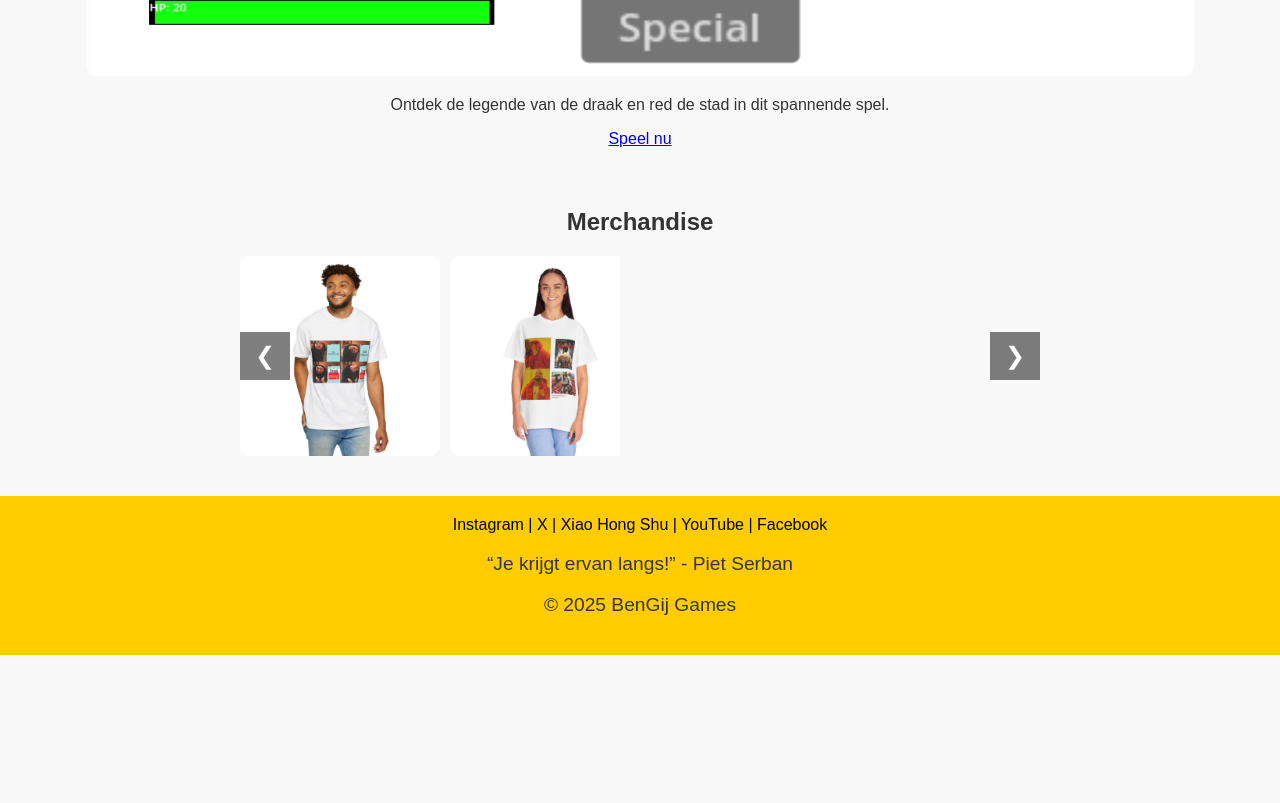
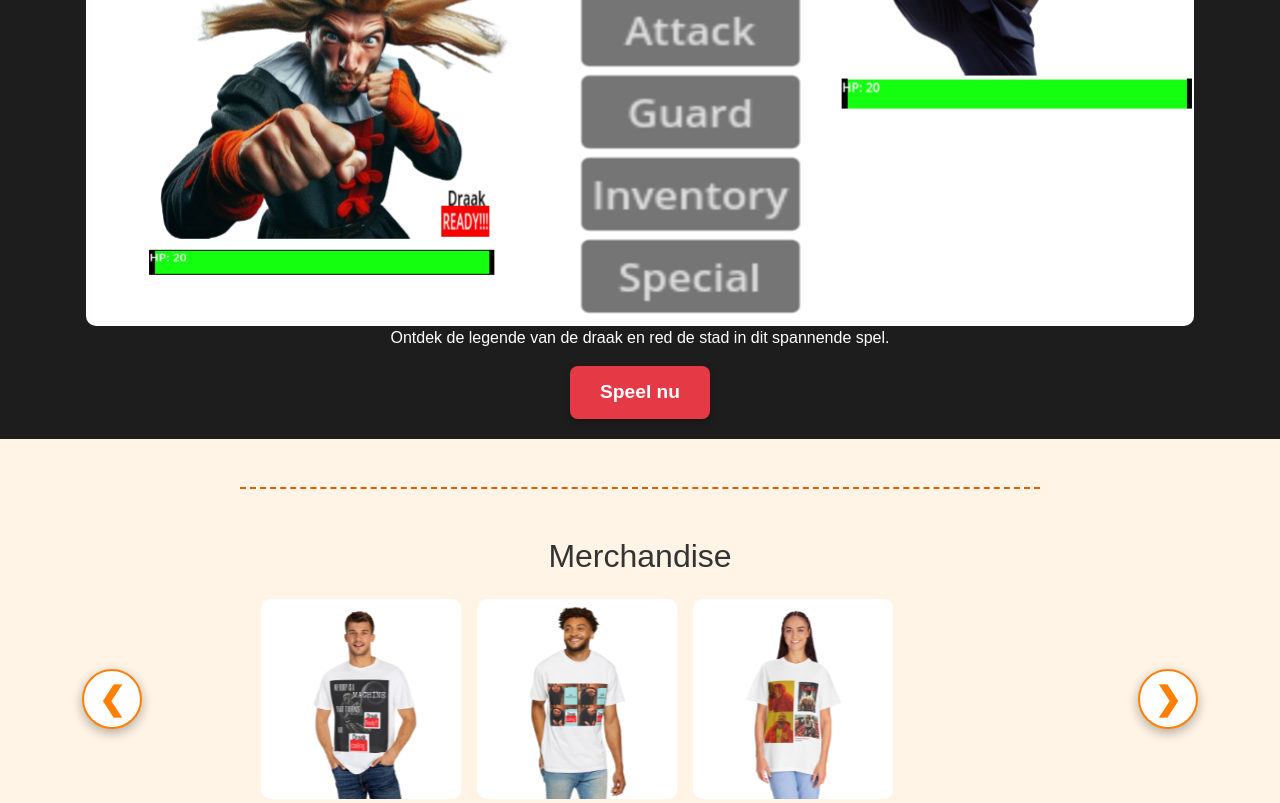
Before and after one commit to BudgetChrome/draakvandoetinchem, a plain HTML site: page index.html in a window 1280 px wide. Shown: the part 1700-2503 px from the top of the page. Before the commit the page ends 2355 px from the top, so only its background shows below. Drawn offline with nearby package versions, Linux system fonts and the light colour scheme.

Commit message:
optimelk idk
grah.jpeg

```diff
--- a/index.html
+++ b/index.html
@@ -4,19 +4,27 @@
     <meta charset="UTF-8">
     <meta name="viewport" content="width=device-width, initial-scale=1.0">
     <title>Draak van Doetinchem</title>
+
+    <!-- Bootstrap CSS -->
+    <link href="https://cdn.jsdelivr.net/npm/bootstrap@5.3.3/dist/css/bootstrap.min.css" rel="stylesheet">
+
+    <!-- Bootstrap JS Bundle (includes Popper) -->
+    <script src="https://cdn.jsdelivr.net/npm/bootstrap@5.3.3/dist/js/bootstrap.bundle.min.js"></script>
+
     <link rel="stylesheet" href="styles.css">
 </head>
 <body>
     <header>
         <div class="banner">
-            <img src="images/kirjan.png" alt="Doetinchem" class="banner-image">
-            <div class="mask">
-                <h1>Draak van Doetinchem</h1>
-            </div>
+            <img src="images/doetinchem.jpg" alt="Doetinchem" class="banner-image">
+                <div class="mask">
+                    <img src="images/mask.jpg" alt="Watermask" class="mask-image">
+                    <h1>Draak van Doetinchem</h1>
+                </div>
         </div>
     </header>
-
-    <section class="characters">
+    <hr class="section-separator">
+    <section class="character-section">
         <div class="character" style="background-color: #7b001c;">
             <h2>Kirjan Drakenhoofd</h2>
             <p>"Hallo, mijn naam is Kirjan. Ik ben de legendarische Draak van Doetinchem. Ik draag graag mijn badjas en een tulp op mijn rug."</p>
@@ -30,7 +38,7 @@
             <p>"Ha, ik ben oude Adderachie. Ik ben mijn hele leven al politieagent."</p>
         </div>
     </section>
-
+<hr class="section-separator">
     <section class="game-section">
         <img src="images/screenshot2.png" alt="Draak van Doetinchem Screenshot">
         <div>
@@ -38,23 +46,52 @@
             <a href="https://stink0440.itch.io/draak-van-doetinchem" target="_blank" class="play-button">Speel nu</a>
         </div>
     </section>
+<hr class="section-separator">
+    <section class="merchandise container my-5">
+  <h2 class="text-center mb-4">Merchandise</h2>
+  <div id="merchCarousel" class="carousel slide" data-bs-ride="carousel">
+    <div class="carousel-inner">
 
-    <section class="merchandise"><!-- perchance replace with bootstrap stuff if possible?-->
-        <h2>Merchandise</h2>
-        <div class="merch-wrapper">
-            <button class="scroll-left">❮</button>
-            <div class="carousel">
-                <img src="images/shirt1.png" alt="Shirt 1" class="merch-item">
-                <img src="images/shirt2.png" alt="Shirt 2" class="merch-item">
-                <img src="images/shirt3.png" alt="Shirt 3" class="merch-item">
-                <img src="images/shirt4.png" alt="Shirt 4" class="merch-item">
-                <img src="images/shirt5.png" alt="Shirt 5" class="merch-item">
-                <img src="images/shirt6.png" alt="Shirt 6" class="merch-item">
-                <img src="images/shirt7.png" alt="Shirt 7" class="merch-item">
-            </div>
-            <button class="scroll-right">❯</button>
+      <!-- Slide 1 -->
+      <div class="carousel-item active">
+        <div class="d-flex justify-content-center gap-3">
+          <img src="images/shirt1.png" class="d-block" style="width: 200px;" alt="Shirt 1">
+          <img src="images/shirt2.png" class="d-block" style="width: 200px;" alt="Shirt 2">
+          <img src="images/shirt3.png" class="d-block" style="width: 200px;" alt="Shirt 3">
         </div>
-    </section>
+      </div>
+
+      <!-- Slide 2 -->
+      <div class="carousel-item">
+        <div class="d-flex justify-content-center gap-3">
+          <img src="images/shirt4.png" class="d-block" style="width: 200px;" alt="Shirt 4">
+          <img src="images/shirt5.png" class="d-block" style="width: 200px;" alt="Shirt 5">
+          <img src="images/shirt6.png" class="d-block" style="width: 200px;" alt="Shirt 6">
+        </div>
+      </div>
+
+      <!-- Slide 3 -->
+      <div class="carousel-item">
+        <div class="d-flex justify-content-center gap-3">
+          <img src="images/shirt7.png" class="d-block" style="width: 200px;" alt="Shirt 7">
+          <img src="images/shirt1.png" class="d-block" style="width: 200px;" alt="Shirt 1 again">
+          <img src="images/shirt2.png" class="d-block" style="width: 200px;" alt="Shirt 2 again">
+        </div>
+      </div>
+
+    </div>
+
+    <!-- Controls -->
+    <button class="carousel-control-prev" type="button" data-bs-target="#merchCarousel" data-bs-slide="prev">
+        <span class="custom-arrow" aria-hidden="true">❮</span>
+        <span class="visually-hidden">Vorige</span>
+    </button>
+    <button class="carousel-control-next" type="button" data-bs-target="#merchCarousel" data-bs-slide="next">
+        <span class="custom-arrow" aria-hidden="true">❯</span>
+        <span class="visually-hidden">Volgende</span>
+    </button>
+  </div>
+</section>
 
 
     <footer>
@@ -72,7 +109,5 @@
         <p class="quote">“Je krijgt ervan langs!” - Piet Serban</p>
         <p>&copy; 2025 BenGij Games</p>
     </footer>
-
-    <script src="script.js"></script>
 </body>
 </html>
--- a/script.js
+++ /dev/null
@@ -1,66 +0,0 @@
-document.addEventListener("DOMContentLoaded", function () {
-    const carousel = document.querySelector(".carousel");
-    const items = Array.from(document.querySelectorAll(".merch-item"));
-    const scrollLeftBtn = document.querySelector(".scroll-left");
-    const scrollRightBtn = document.querySelector(".scroll-right");
-
-    let currentIndex = 0;
-    const totalItems = items.length;
-    const itemWidth = items[0].offsetWidth + 10; // Width + gap
-
-    // Clone first and last items for smooth infinite loop
-    const firstClone = items[0].cloneNode(true);
-    const lastClone = items[totalItems - 1].cloneNode(true);
-
-    carousel.appendChild(firstClone);
-    carousel.insertBefore(lastClone, items[0]);
-
-    // Update item list after cloning
-    const updatedItems = document.querySelectorAll(".merch-item");
-
-    // Position carousel at first real item (offset due to cloning)
-    carousel.style.transform = `translateX(-${itemWidth}px)`;
-
-    function updateCarousel(index, animate = true) {
-        if (!animate) {
-            carousel.style.transition = "none";
-        } else {
-            carousel.style.transition = "transform 0.5s ease-in-out";
-        }
-        const offset = -(index + 1) * itemWidth;
-        carousel.style.transform = `translateX(${offset}px)`;
-    }
-
-    function moveRight() {
-        currentIndex++;
-        updateCarousel(currentIndex);
-
-        // If we reach the cloned last item, reset instantly
-        setTimeout(() => {
-            if (currentIndex >= totalItems) {
-                currentIndex = 0;
-                updateCarousel(currentIndex, false);
-            }
-        }, 500);
-    }
-
-    function moveLeft() {
-        currentIndex--;
-        updateCarousel(currentIndex);
-
-        // If we reach the cloned first item, reset instantly
-        setTimeout(() => {
-            if (currentIndex < 0) {
-                currentIndex = totalItems - 1;
-                updateCarousel(currentIndex, false);
-            }
-        }, 500);
-    }
-
-    // Auto-scroll every 3 seconds
-    setInterval(moveRight, 3000);
-
-    // Button controls
-    scrollLeftBtn.addEventListener("click", moveLeft);
-    scrollRightBtn.addEventListener("click", moveRight);
-});
--- a/styles.css
+++ b/styles.css
@@ -3,28 +3,80 @@ body {
     font-family: Arial, sans-serif;
     margin: 0;
     padding: 0;
-    background-color: #f8f8f8;
+    background-color: #fff4e6; /* very light creamy peach */
     color: #333;
+}
+
+/* Section separator line */
+.section-separator {
+  width: 80%;
+  max-width: 800px;
+  margin: 3rem auto;
+  border: none;
+  border-top: 2px dashed #e55d00;
+  opacity: 1;
 }
 
 /* Header Section */
 header {
-    background: url('doetinchem.jpg') center/cover no-repeat;
-    text-align: center;
-    padding: 100px 20px;
     position: relative;
+    height: 80vh;
+    overflow: hidden;
 }
 
-header h1 {
-    font-size: 3rem;
+.banner {
+    position: relative;
+    height: 100%;
+    width: 100%;
+}
+
+.banner-image {
+    width: 100%;
+    height: 100%;
+    object-fit: cover;
+}
+
+/* Mask Overlay */
+.mask {
+    position: absolute;
+    top: 0;
+    left: 0;
+    width: 100%;
+    height: 100%;
+    display: flex;
+    justify-content: center;
+    align-items: flex-end;
+    pointer-events: none;
+    box-sizing: border-box;
+}
+
+.mask-image {
+    position: absolute;
+    width: 100%;
+    height: 100%;
+    object-fit: cover;
+    opacity: 0.8;
+    z-index: 1;
+}
+
+/* Title inside the mask */
+.mask h1 {
+    font-size: clamp(2rem, 5vw, 4rem);
     color: white;
-    background: rgba(255, 0, 0, 0.7); /* Tulpenkleur */
-    padding: 10px;
-    display: inline-block;
+    background: rgba(0, 0, 0, 0.5);
+    padding: 10px 20px;
     border-radius: 10px;
+    z-index: 2;
+    max-width: 90%;
+    text-align: center;
 }
 
 /* Character Section */
+.character-section{
+    padding: 40px 20px;
+    background-color: gray;
+}
+
 .character {
     padding: 20px;
     margin: 20px auto;
@@ -42,11 +94,33 @@ header h1 {
 .game-section {
     text-align: center;
     padding: 20px;
+    background-color: rgb(29, 29, 29);
+    color: white;
 }
 
 .game-section img {
     max-width: 100%;
     border-radius: 10px;
+}
+
+.play-button {
+  display: inline-block;
+  background-color: #e63946; /* nice red, fits tulip style */
+  color: white;
+  padding: 12px 30px;
+  border-radius: 8px;
+  text-decoration: none;
+  font-weight: bold;
+  font-size: 1.2rem;
+  transition: background-color 0.3s ease;
+  cursor: pointer;
+  box-shadow: 0 4px 6px rgba(0,0,0,0.2);
+}
+
+.play-button:hover,
+.play-button:focus {
+  background-color: #a5272a; /* darker red on hover/focus */
+  outline: none;
 }
 
 /* Merchandise Section */
@@ -66,45 +140,57 @@ header h1 {
     margin: auto;
 }
 
-.carousel {
-    display: flex;
-    gap: 10px;
-    overflow-x: auto;
-    scroll-behavior: smooth;
-    scrollbar-width: none; /* Hide scrollbar for Firefox */
-    -ms-overflow-style: none; /* Hide scrollbar for IE/Edge */
+.carousel-inner {
+    align-items: center;
+}
+.carousel img {
+    border-radius: 10px;
 }
 
-.carousel::-webkit-scrollbar {
-    display: none; /* Hide scrollbar for Chrome/Safari */
+.carousel-control-prev,
+.carousel-control-next {
+    width: 60px;
+    height: 60px;
+    background-color: white;
+    border: 2px solid #ff7f00;
+    border-radius: 50%;
+    top: 50%;
+    transform: translateY(-50%);
+    opacity: 1 !important;
+    box-shadow: 0 4px 12px rgba(0, 0, 0, 0.3);
+    z-index: 1000;
+    display: flex;
+    align-items: center;
+    justify-content: center;
 }
 
-.merch-item {
-    width: 200px; /* Adjust size */
-    height: auto;
-    border-radius: 10px;
-    flex-shrink: 0;
+.carousel-control-prev:hover,
+.carousel-control-next:hover {
+    background-color: #ff7f00;
+    color: white;
+    border-color: #ff7f00;
 }
 
-/* Scroll buttons */
-.scroll-left, .scroll-right {
-    background-color: rgba(0, 0, 0, 0.5);
-    color: white;
-    border: none;
-    padding: 10px 15px;
-    font-size: 24px;
-    cursor: pointer;
-    position: absolute;
-    top: 50%;
-    transform: translateY(-50%);
-    z-index: 10;
+/* Remove Bootstrap's default background arrow */
+.carousel-control-prev-icon,
+.carousel-control-next-icon {
+    display: none;
 }
 
-.scroll-left { left: 0; }
-.scroll-right { right: 0; }
+/* Custom arrow style */
+.custom-arrow {
+    font-size: 2rem;
+    color: #ff7f00;
+    font-weight: bold;
+    -webkit-user-select: none;
+    user-select:none;
+    pointer-events: none;
+    line-height: 1;
+}
 
-.scroll-left:hover, .scroll-right:hover {
-    background-color: rgba(0, 0, 0, 0.8);
+.carousel-control-prev:hover .custom-arrow,
+.carousel-control-next:hover .custom-arrow {
+    color: white;
 }
 
 
```
